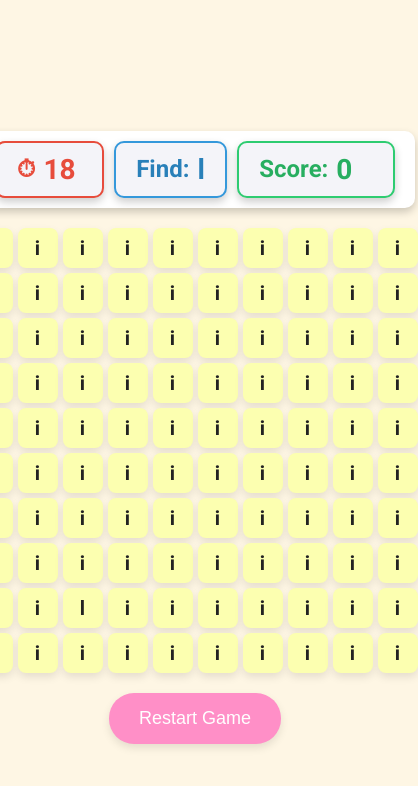
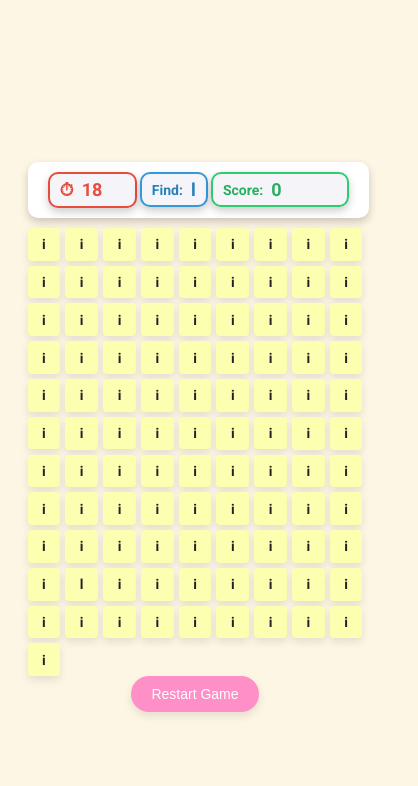
Before and after one commit to kangjung/20Second_lillil, a plain HTML site: page index.html in a window 390 px wide. Both pictures are taken after a click on the button "Start Game". Shown: the whole page, 418 px wide, since content can reach past the window. Drawn offline with Linux system fonts and the light colour scheme.

Commit message:
반응형 수정

```diff
--- a/index.html
+++ b/index.html
@@ -24,7 +24,7 @@
             margin-top: 20px;
         }
 
-        .grid {
+        #grid {
             display: grid;
             grid-template-columns: repeat(10, 40px);
             grid-gap: 5px;
@@ -49,6 +49,7 @@
 
         .cell:hover {
             background-color: #f7e8e8;
+            cursor: pointer;
         }
 
         .cell.correct {
@@ -320,6 +321,44 @@
         .letter-highlight {
             transform: scale(1);
         }
+
+        @media (max-width: 600px) {
+            #grid {
+                grid-template-columns: repeat(auto-fit, minmax(30px, 1fr)); /* 셀 크기 동적 조정 */
+                grid-gap: 5px;
+                width: 100%;
+                margin: 0 auto;
+            }
+
+            .cell {
+                font-size: calc(10px + 1vw); /* 동적 폰트 크기 */
+                aspect-ratio: 1; /* 항상 정사각형 유지 */
+                width: auto; /* 고정 크기 제거 */
+                height: auto; /* 고정 크기 제거 */
+                border-radius: 4px;
+            }
+
+            .timer-ui, .hint-ui, .score-ui {
+                font-size: 14px; /* UI 크기 조정 */
+                padding: 5px 10px; /* 패딩 축소 */
+            }
+            .timer-icon, .timer-value, .score-value, .letter-highlight {
+                font-size: 18px; /* 숫자 크기 조정 */
+            }
+
+            .start-screen h1 {
+                font-size: 24px; /* 타이틀 크기 축소 */
+            }
+
+            .start-screen p {
+                font-size: 16px;
+            }
+
+            .button {
+                font-size: 14px; /* 버튼 텍스트 크기 축소 */
+                padding: 10px 20px;
+            }
+        }
     </style>
 </head>
 <body>
```
